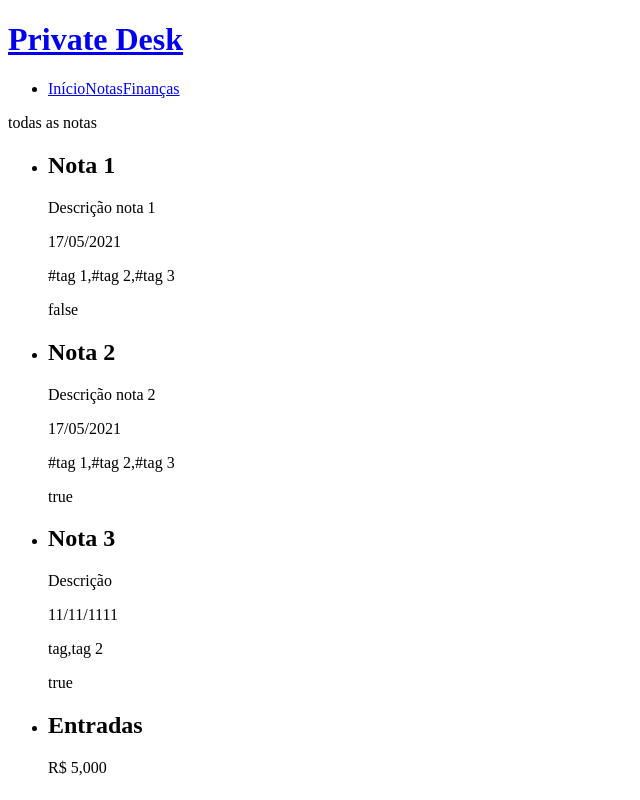
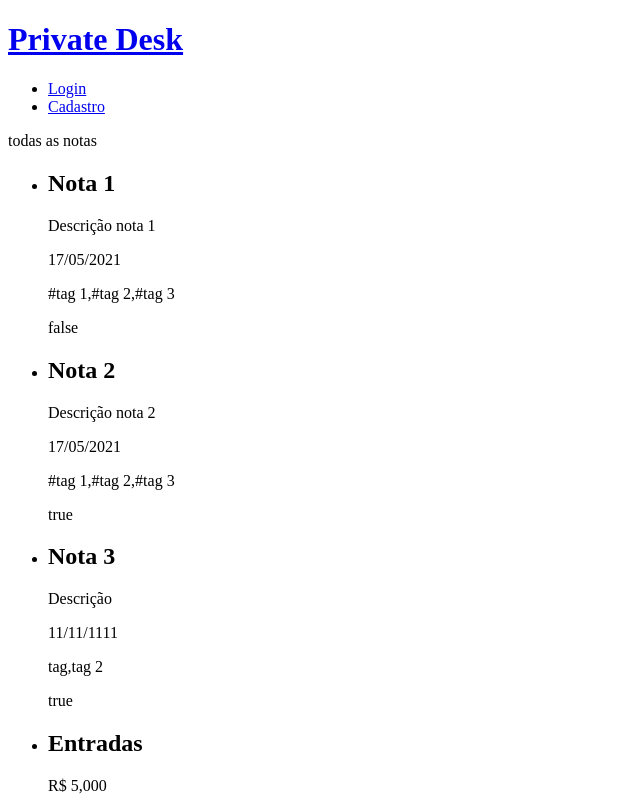
Before and after one commit to lucianesantcs/privateDesk, an Angular app: page / in a window 1280 px wide. Shown: the top 800 px of the page, without its empty margins (0-640 px from the left). Built offline with nearby package versions, Linux system fonts and the light colour scheme; data requests are answered from the project's data file.

Commit message:
fix & refactor: configurado header bloqueando links da aplicação em login e cadastro

```diff
--- a/src/app/login/auth.service.ts
+++ b/src/app/login/auth.service.ts
@@ -9,15 +9,14 @@ export class AuthService {
 
   isAuthenticated: boolean = false;
 
-  showLoginMenu = new EventEmitter<boolean>();
+  showLoginMenuEmitter = new EventEmitter<boolean>();
 
   constructor(private router: Router) { }
 
   login(user: User) {
     if(user.email === 'user@email.com' && user.password === '123') {
       this.isAuthenticated = true;
-      this.showLoginMenu.emit(true);
-
+      this.showLoginMenuEmitter.emit(true);
       this.router.navigate(['/']);
     } else {
       this.isAuthenticated = false;
--- a/src/app/shared/components/header/header.component.html
+++ b/src/app/shared/components/header/header.component.html
@@ -1,10 +1,17 @@
-<a [routerLink]="['/']"><h1>Private Desk</h1></a>
+<a [routerLink]="['/']">
+    <h1>Private Desk</h1>
+</a>
 <nav>
     <ul>
-        <li>
-            <a [routerLink]="['/']" routerLinkActive="router-link-active">Início</a>
-            <a [routerLink]="['/notes/all-notes']" routerLinkActive="router-link-active">Notas</a>
-            <a [routerLink]="['/finances/all-finances']" routerLinkActive="router-link-active">Finanças</a>
-        </li>
+        <div *ngIf="!showLoginMenu; else elseShowLoginMenu">
+            <li><a [routerLink]="['/login']" routerLinkActive="router-link-active">Login</a></li>
+            <li><a [routerLink]="['/signup']" routerLinkActive="router-link-active">Cadastro</a> </li>
+        </div>
+        <ng-template #elseShowLoginMenu>
+            <li><a [routerLink]="['/']" routerLinkActive="router-link-active">Início</a></li>
+            <li><a [routerLink]="['/notes/all-notes']" routerLinkActive="router-link-active">Notas</a> </li>
+            <li><a [routerLink]="['/finances/all-finances']" routerLinkActive="router-link-active">Finanças</a></li>
+        </ng-template>
     </ul>
+
 </nav>
--- a/src/app/shared/components/header/header.component.ts
+++ b/src/app/shared/components/header/header.component.ts
@@ -1,4 +1,5 @@
 import { Component, OnInit } from '@angular/core';
+import { AuthService } from 'src/app/login/auth.service';
 
 @Component({
   selector: 'app-header',
@@ -7,9 +8,14 @@ import { Component, OnInit } from '@angular/core';
 })
 export class HeaderComponent implements OnInit {
 
-  constructor() { }
+  showLoginMenu: boolean = false;
+
+  constructor(private authService: AuthService) { }
 
   ngOnInit(): void {
+    this.authService.showLoginMenuEmitter.subscribe(
+      show => this.showLoginMenu = show
+    )
   }
 
 }
```
